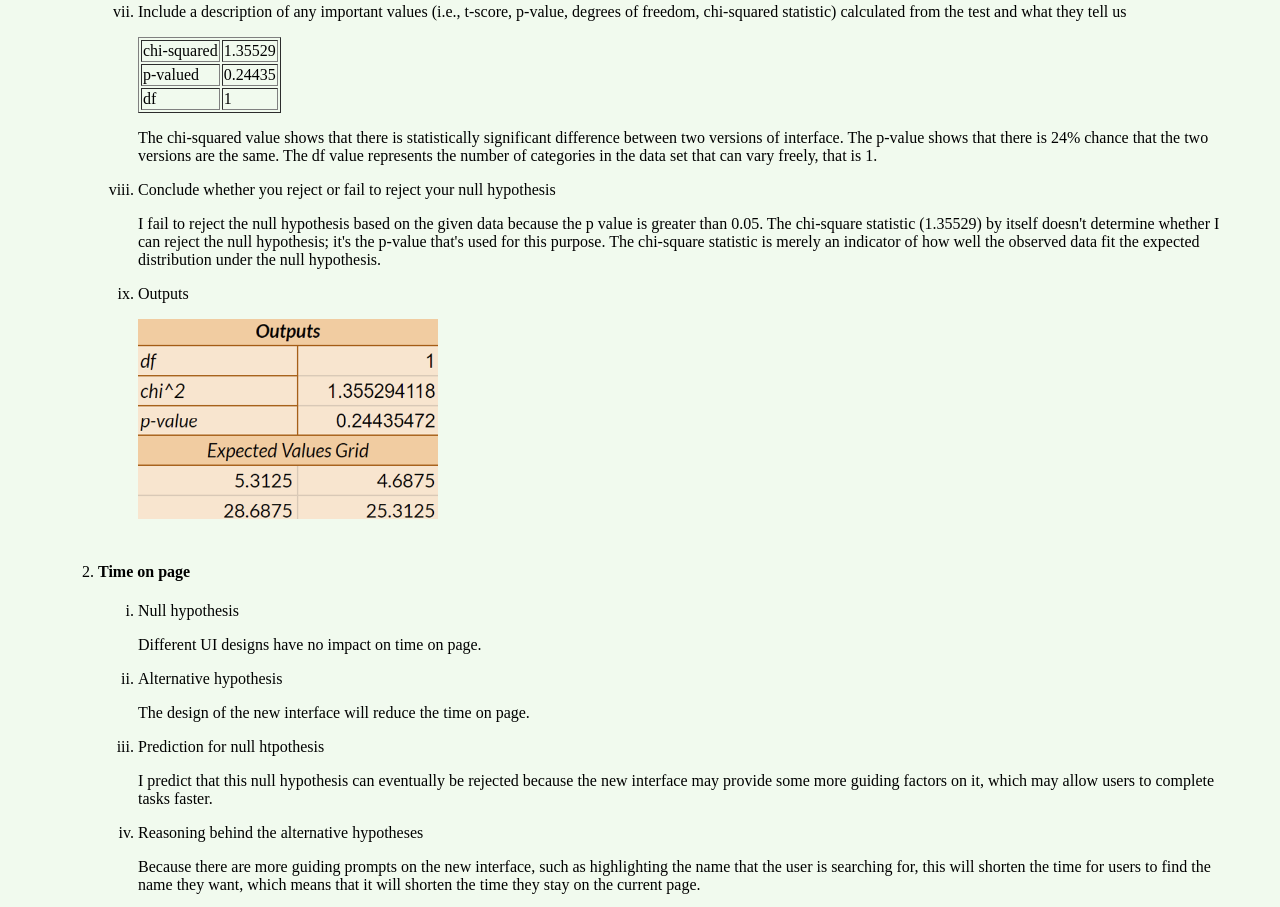
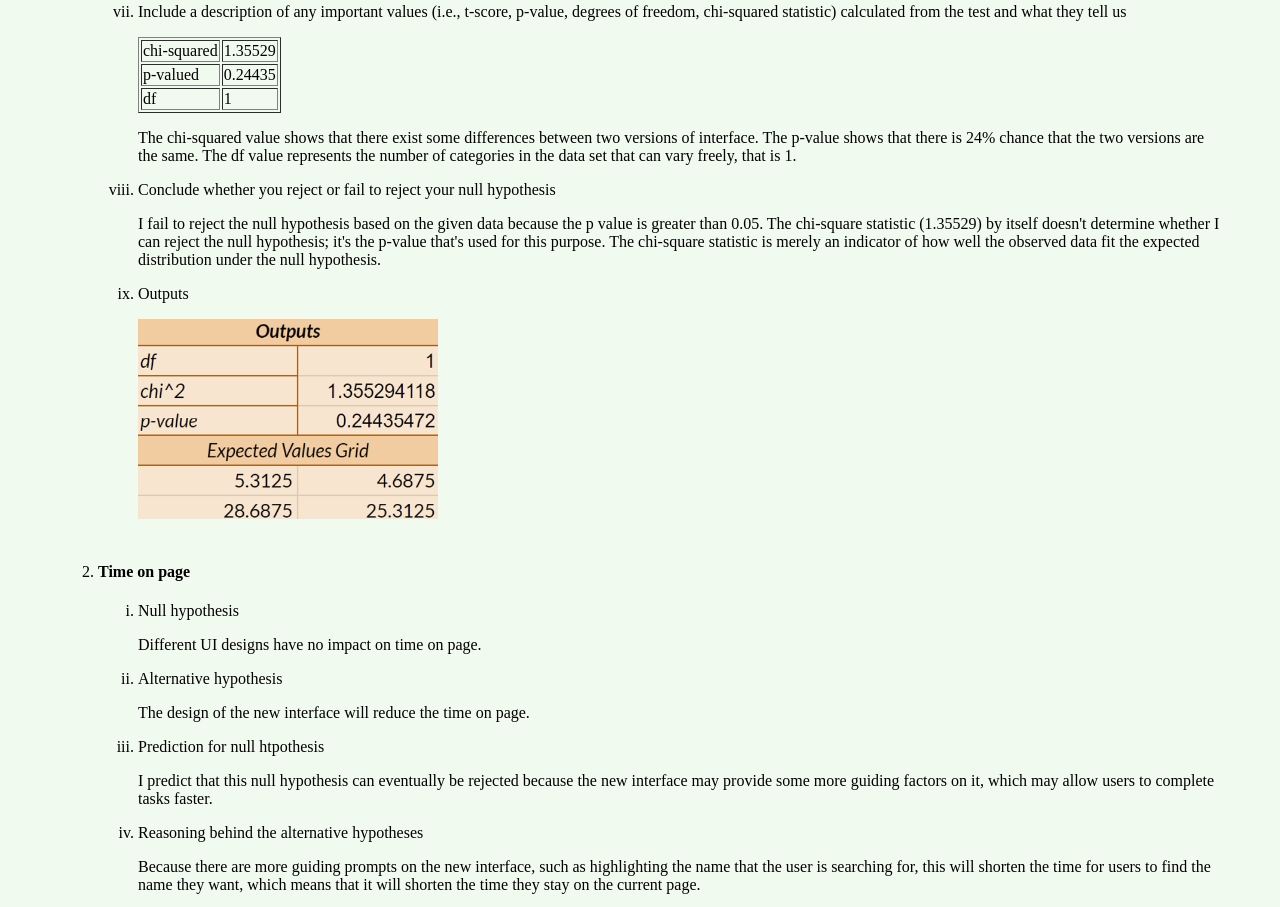
Before and after one commit to Nancy0221/A-B-Testing-Portfolio, a plain HTML site: page index.html in a window 1280 px wide. Shown: the part 1475-2382 px from the top of the page. Drawn offline with Linux system fonts and the light colour scheme.

Commit message:
fix some words

```diff
--- a/index.html
+++ b/index.html
@@ -148,11 +148,11 @@
                 </tbody>
               </table>
               <p>
-                The chi-squared value shows that there is statistically
-                significant difference between two versions of interface. The
-                p-value shows that there is 24% chance that the two versions are
-                the same. The df value represents the number of categories in
-                the data set that can vary freely, that is 1.
+                The chi-squared value shows that there exist some differences
+                between two versions of interface. The p-value shows that there
+                is 24% chance that the two versions are the same. The df value
+                represents the number of categories in the data set that can
+                vary freely, that is 1.
               </p>
             </li>
             <li>
```
